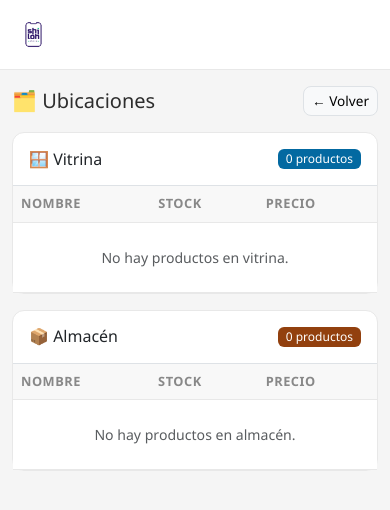
After one commit to SantiagoRojas12/inventario-web, a Flask app: template app/templates/ubicaciones.html in a window 390 px wide. The commit adds this page. Shown: the top 510 px of the page. Run offline with Flask 3, Linux system fonts and the light colour scheme; the template is opened without the code that fills it, so the values that code supplies are empty.

Commit message:
agregamos ubicacion de vitrina y almacen

```diff
--- /dev/null
+++ b/app/templates/ubicaciones.html
@@ -0,0 +1,141 @@
+{% extends 'base.html' %}
+{% block title %}Ubicaciones - Shiloh Store{% endblock %}
+
+{% block content %}
+
+    <div class="d-flex justify-content-between align-items-center mb-3">
+        <h5 class="mb-0">🗂️ Ubicaciones</h5>
+        <a href="{{ url_for('main.dashboard') }}" class="btn btn-light btn-sm border">← Volver</a>
+    </div>
+
+    <div class="row g-3">
+
+        <!-- Panel Vitrina -->
+        <div class="col-12 col-md-6">
+            <div class="card h-100">
+                <div class="card-body p-0">
+                    <div class="p-3 border-bottom d-flex justify-content-between align-items-center">
+                        <h6 class="mb-0">🪟 Vitrina</h6>
+                        <span class="badge" style="background-color:#0369a1;">
+                            {{ vitrina|length }} productos
+                        </span>
+                    </div>
+                    <div class="table-responsive">
+                        <table class="table table-hover mb-0">
+                            <thead>
+                                <tr>
+                                    <th>Nombre</th>
+                                    <th>Stock</th>
+                                    <th>Precio</th>
+                                </tr>
+                            </thead>
+                            <tbody>
+                                {% if vitrina %}
+                                    {% for p in vitrina %}
+                                    <tr style="cursor:pointer;"
+                                        onclick="window.location='/producto/{{ p.id }}'">
+                                        <td>
+                                            <strong>{{ p.nombre }}</strong>
+                                            <br>
+                                            {% if p.tienda == 'Nova Smart' %}
+                                                <span class="badge"
+                                                      style="background-color:#16a34a; font-size:0.65rem;">
+                                                    Nova Smart
+                                                </span>
+                                            {% else %}
+                                                <span class="badge"
+                                                      style="background-color:#3b0764; font-size:0.65rem;">
+                                                    Shiloh Store
+                                                </span>
+                                            {% endif %}
+                                        </td>
+                                        <td>
+                                            <span class="badge bg-{{ 'danger' if p.cantidad < 5 else 'success' }}
+                                                         bg-opacity-10
+                                                         text-{{ 'danger' if p.cantidad < 5 else 'success' }}">
+                                                {{ p.cantidad }}
+                                            </span>
+                                        </td>
+                                        <td>S/ {{ "%.2f"|format(p.precio) }}</td>
+                                    </tr>
+                                    {% endfor %}
+                                {% else %}
+                                    <tr>
+                                        <td colspan="3" class="text-center text-muted py-4">
+                                            No hay productos en vitrina.
+                                        </td>
+                                    </tr>
+                                {% endif %}
+                            </tbody>
+                        </table>
+                    </div>
+                </div>
+            </div>
+        </div>
+
+        <!-- Panel Almacén -->
+        <div class="col-12 col-md-6">
+            <div class="card h-100">
+                <div class="card-body p-0">
+                    <div class="p-3 border-bottom d-flex justify-content-between align-items-center">
+                        <h6 class="mb-0">📦 Almacén</h6>
+                        <span class="badge" style="background-color:#92400e;">
+                            {{ almacen|length }} productos
+                        </span>
+                    </div>
+                    <div class="table-responsive">
+                        <table class="table table-hover mb-0">
+                            <thead>
+                                <tr>
+                                    <th>Nombre</th>
+                                    <th>Stock</th>
+                                    <th>Precio</th>
+                                </tr>
+                            </thead>
+                            <tbody>
+                                {% if almacen %}
+                                    {% for p in almacen %}
+                                    <tr style="cursor:pointer;"
+                                        onclick="window.location='/producto/{{ p.id }}'">
+                                        <td>
+                                            <strong>{{ p.nombre }}</strong>
+                                            <br>
+                                            {% if p.tienda == 'Nova Smart' %}
+                                                <span class="badge"
+                                                      style="background-color:#16a34a; font-size:0.65rem;">
+                                                    Nova Smart
+                                                </span>
+                                            {% else %}
+                                                <span class="badge"
+                                                      style="background-color:#3b0764; font-size:0.65rem;">
+                                                    Shiloh Store
+                                                </span>
+                                            {% endif %}
+                                        </td>
+                                        <td>
+                                            <span class="badge bg-{{ 'danger' if p.cantidad < 5 else 'success' }}
+                                                         bg-opacity-10
+                                                         text-{{ 'danger' if p.cantidad < 5 else 'success' }}">
+                                                {{ p.cantidad }}
+                                            </span>
+                                        </td>
+                                        <td>S/ {{ "%.2f"|format(p.precio) }}</td>
+                                    </tr>
+                                    {% endfor %}
+                                {% else %}
+                                    <tr>
+                                        <td colspan="3" class="text-center text-muted py-4">
+                                            No hay productos en almacén.
+                                        </td>
+                                    </tr>
+                                {% endif %}
+                            </tbody>
+                        </table>
+                    </div>
+                </div>
+            </div>
+        </div>
+
+    </div>
+
+{% endblock %}
```
Also changed, not shown: app/routes.py (+18 -0 lines), app/templates/dashboard.html (+17 -3 lines).
